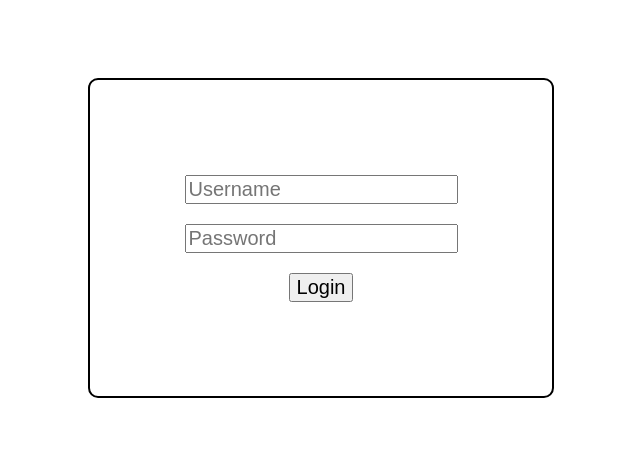
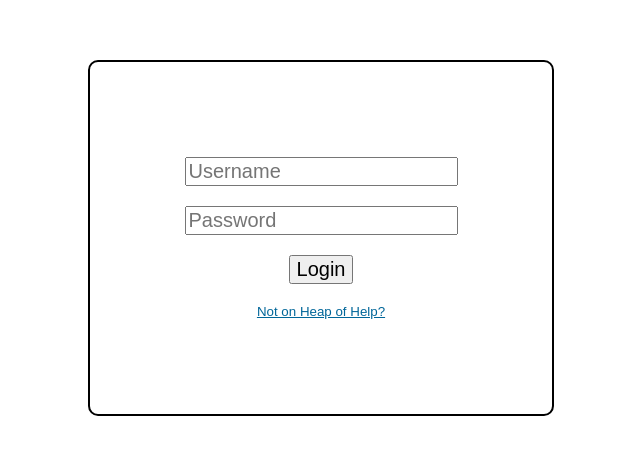
Before and after one commit to VladBagat/Heap-of-Help, a SvelteKit app: page /login in a window 1280 px wide. Shown: the part 170-624 px from the top of the page, without its empty margins (319-959 px from the left). Built offline with nearby package versions, Linux system fonts and the light colour scheme.

Commit message:
Login sends POST request to api for authorization

```diff
--- a/src/routes/login/+page.svelte
+++ b/src/routes/login/+page.svelte
@@ -4,10 +4,36 @@
 
     let password = ''
 
-    function Login(){
-        console.log(login)
-        console.log(password)
-        //This can use API POST (log, passw) request to query database
+    async function Login() {
+        console.log(login);
+        console.log(password);
+
+        const payload = { username: login, password: password };
+
+        const res = await fetch('https://hoh-api-24174ce192a4.herokuapp.com/login', {
+            method: 'POST',
+            headers: {
+                'Content-Type': 'application/json',
+            },
+            body: JSON.stringify(payload),
+        });
+
+        const json = await res.json();
+
+        if (json.success) {
+            IndexRedirect()
+        }
+    }
+
+
+    import { goto } from '$app/navigation';
+
+    function RegisterRedirect(){
+        goto('/register');
+    }
+
+    function IndexRedirect(){
+        goto('/index')
     }
 
 </script>
@@ -17,6 +43,7 @@
         <input class="element" type="text" bind:value={login} placeholder="Username" />
         <input class="element" type="text" bind:value={password} placeholder="Password" />
         <button class="element" on:click={Login}> Login </button>
+        <button class="redirect" on:click={RegisterRedirect}> Not on Heap of Help? </button>
     </div>
 </div>
 
@@ -44,4 +71,14 @@
     .element{
         font-size: 1.25em;
     }
+
+    .redirect{
+        background: none!important;
+        border: none;
+        padding: 0!important;
+        font-family: arial, sans-serif;
+        color: #069;
+        text-decoration: underline;
+        cursor: pointer;
+    }
 </style>
```
